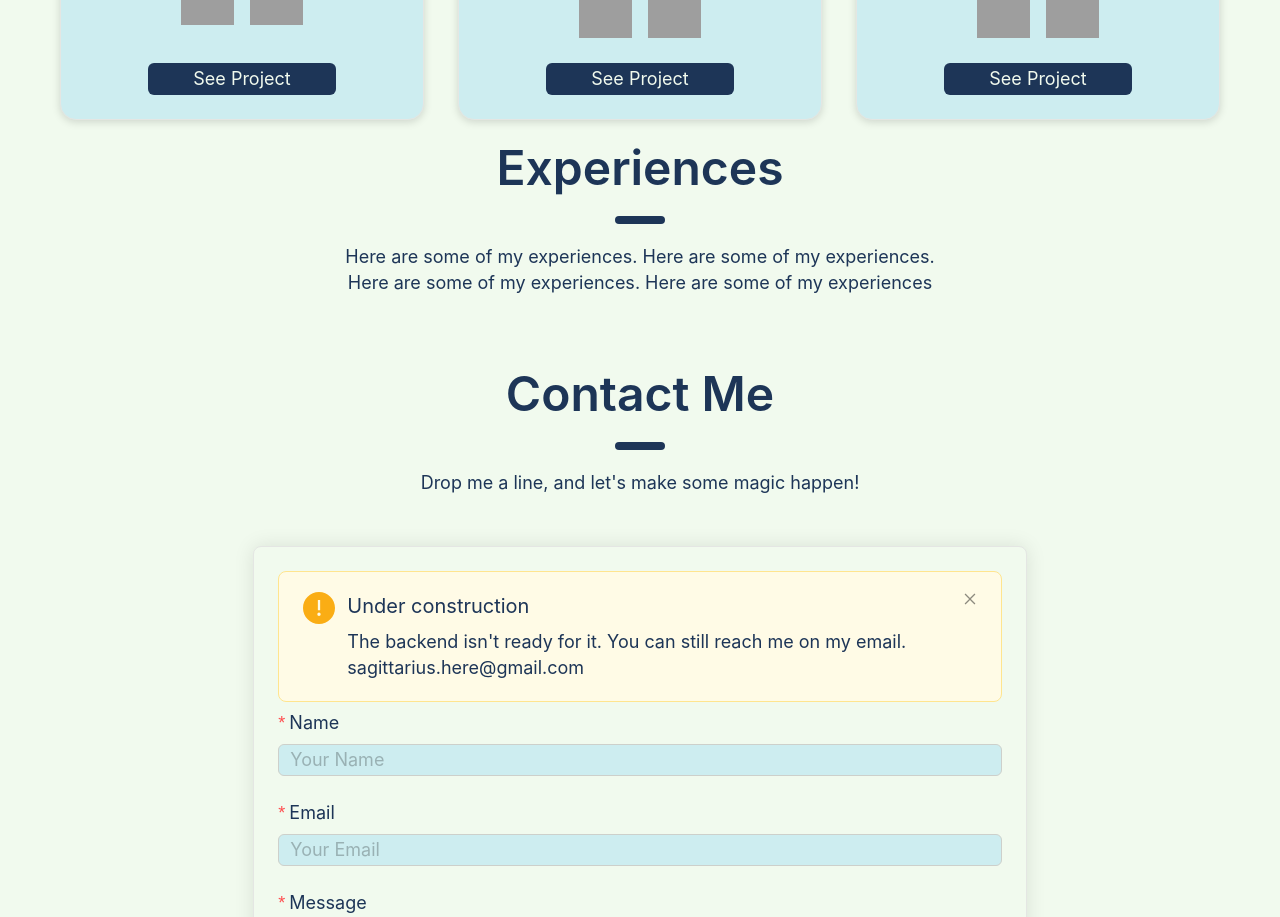
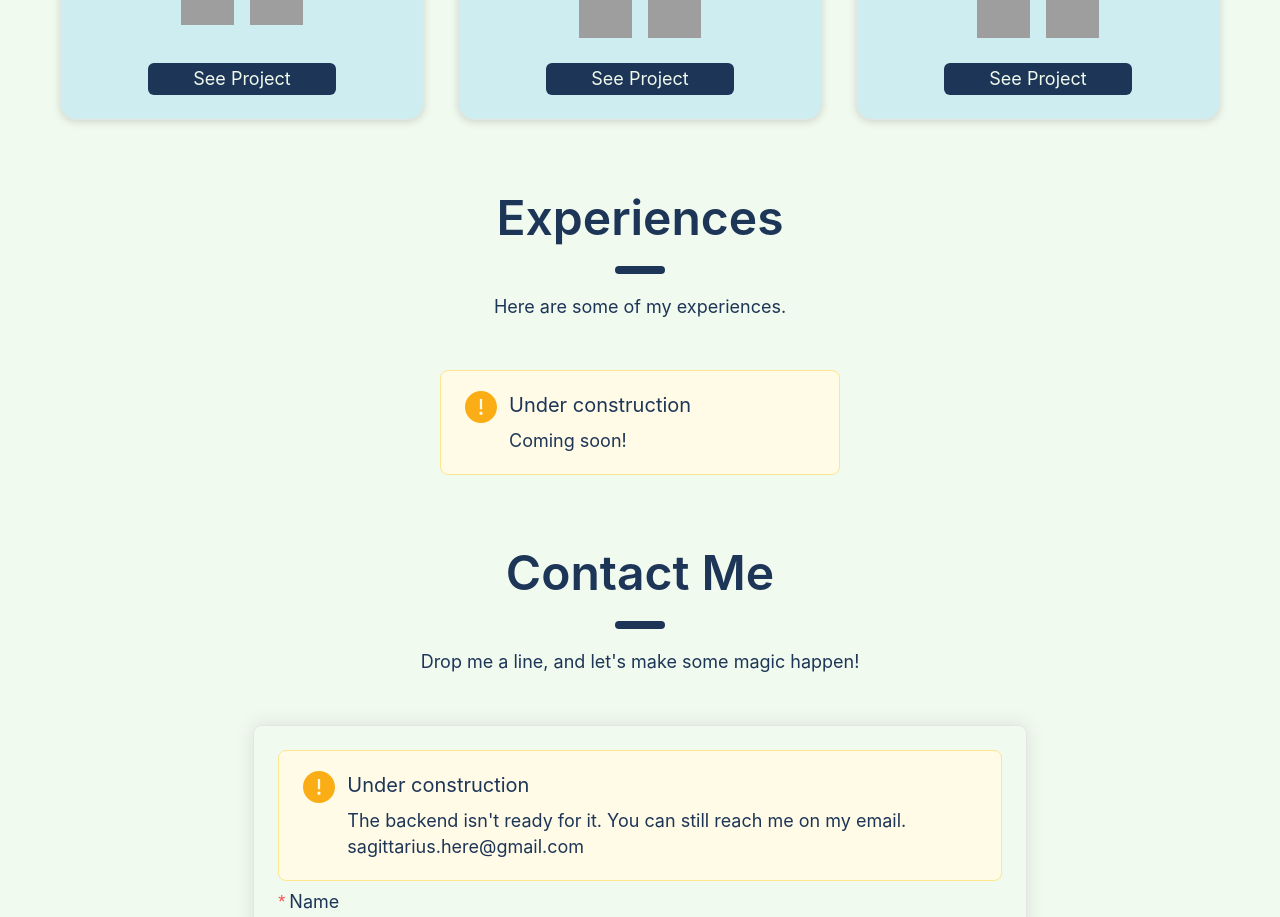
Before and after one commit to sagittariusHere/portfolio, a React (Vite) app in the folder frontend/: page / in a window 1280 px wide. Shown: the part 3320-4237 px from the top of the page. Built offline with nearby package versions, Linux system fonts and the light colour scheme; grey boxes are pictures that could not be loaded.

Commit message:
update styling

```diff
--- a/frontend/src/components/Contact/Contact.tsx
+++ b/frontend/src/components/Contact/Contact.tsx
@@ -50,7 +50,6 @@ export default function Contact() {
                   </>
                 }
                 type="warning"
-                closable
                 showIcon
                 style={{ width: "100%" }}
               />
--- a/frontend/src/components/Experiences/Experiences.tsx
+++ b/frontend/src/components/Experiences/Experiences.tsx
@@ -1,13 +1,21 @@
+import { Alert } from "antd";
 import { SECTIONS } from "../../constants";
 import SectionTitle from "../Shared/SectionTitle";
 
 export default function Experience() {
   return (
-    <div className="container">
+    <div className="container" style={{ marginBottom: "50px" }}>
       <SectionTitle
         id={SECTIONS.EXPERIENCES}
         title="Experiences"
-        subtitle="Here are some of my experiences. Here are some of my experiences. Here are some of my experiences. Here are some of my experiences"
+        subtitle="Here are some of my experiences."
+      />
+      <Alert
+        message="Under construction"
+        description={<>Coming soon!</>}
+        type="warning"
+        showIcon
+        style={{ maxWidth: "400px", margin: "auto" }}
       />
     </div>
   );
--- a/frontend/src/components/Projects/Projects.tsx
+++ b/frontend/src/components/Projects/Projects.tsx
@@ -90,7 +90,7 @@ const projects = [
 
 export default function Projects() {
   return (
-    <div className="container">
+    <div className="container" style={{ marginBottom: "50px" }}>
       <SectionTitle
         id={SECTIONS.PROJECTS}
         title="Projects"
```
